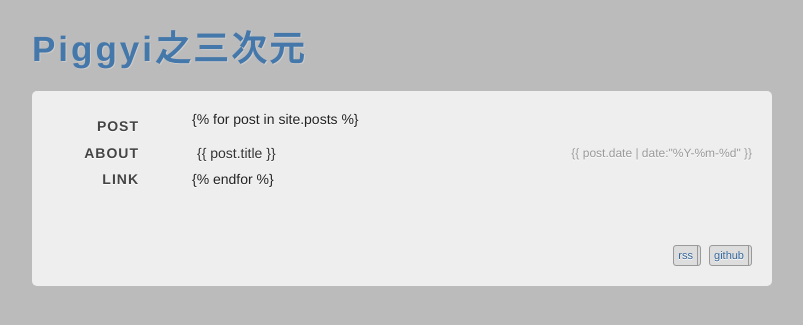
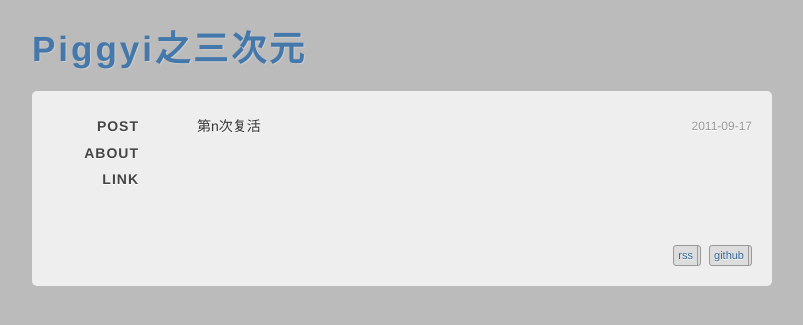
Before and after one commit to piggyi/piggyi.github.com, a Jekyll site: the page index.html, which Jekyll copies as it is, in a window 1280 px wide. Shown: the top 325 px of the page, without its empty margins (238-1041 px from the left). Built offline with Jekyll 4.4.1, drawn with Linux system fonts in a browser that asks for light colours; Markdown is read by kramdown in place of the engine named in the settings.

Commit message:
index modify

```diff
--- a/index.html
+++ b/index.html
@@ -39,9 +39,8 @@
 
 				<div id="main">
 				<ul class="posts">
-		{% for post in site.posts %}
-		<li><p class="date" cate="{{ post.categories }}">{{ post.date | date:"%Y-%m-%d" }}</p> <a href="{{ post.url }}">{{ post.title }}</a></li>
-		{% endfor %}
+
+		<li><p class="date" cate="sitelog">2011-09-17</p> <a href="/sitelog/2011/09/17/restart.html">第n次复活</a></li>
 
 </ul>
 
```
